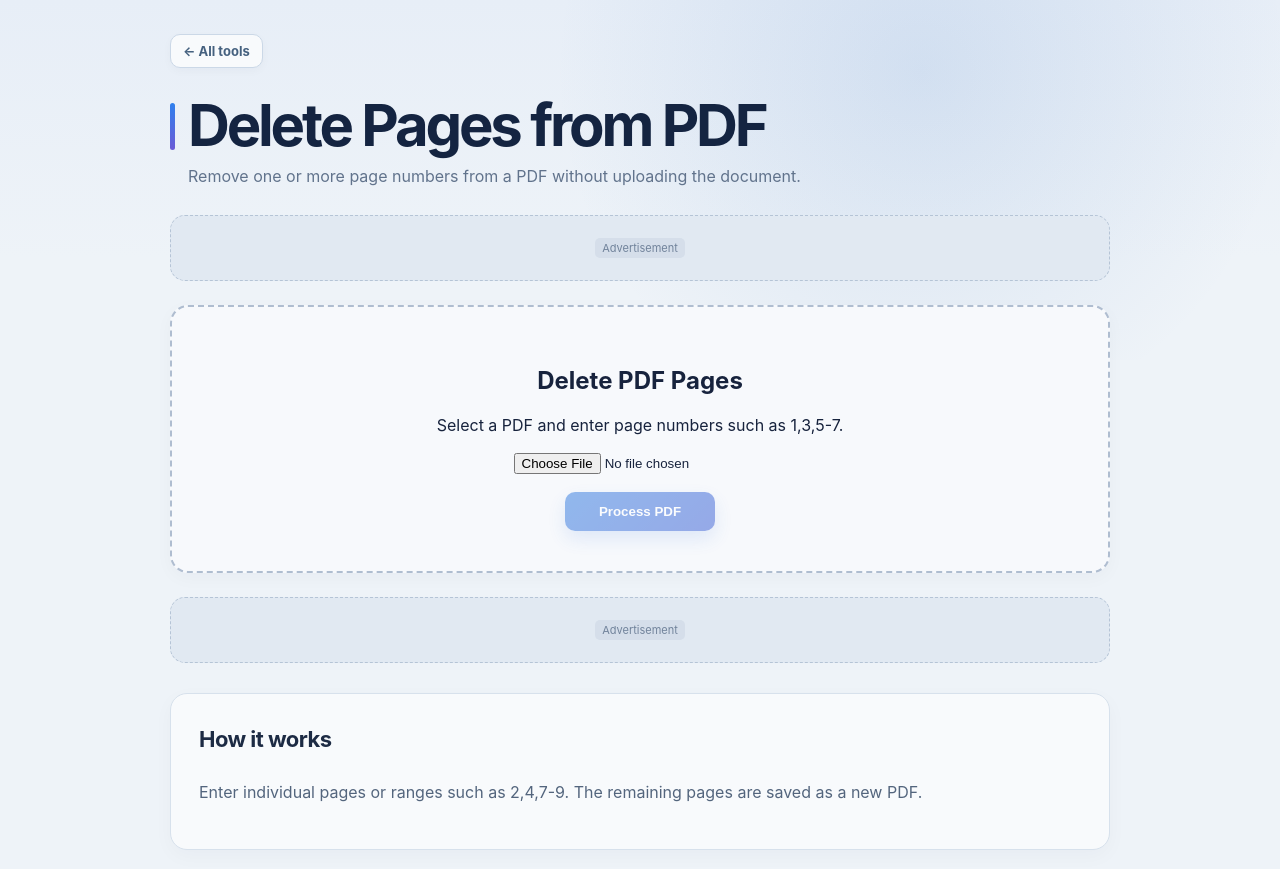
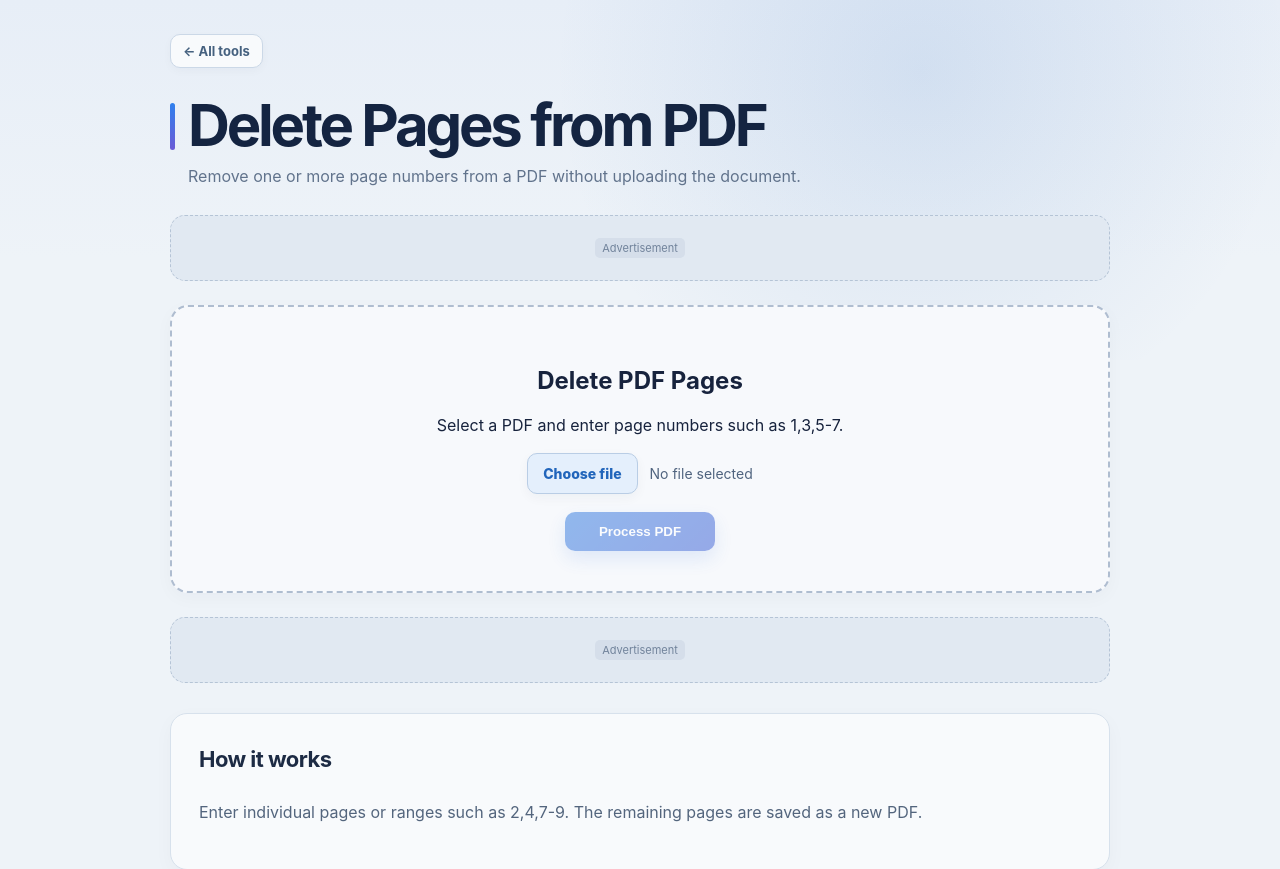
Before and after one commit to yiminggod1/pdf-tools, a Next.js app: page /pdf-tools/delete-pages-from-pdf in a window 1280 px wide. Shown: the top 869 px of the page. Built offline with nearby package versions, Linux system fonts and the light colour scheme.

Commit message:
Replace native file inputs with English picker

```diff
--- a/components/PdfPageTool.tsx
+++ b/components/PdfPageTool.tsx
@@ -1,16 +1,7 @@
 "use client";
-import {useState} from "react";import {PDFDocument} from "pdf-lib";
+import {useState} from "react";import {PDFDocument} from "pdf-lib";import FilePicker from "./FilePicker";
 export default function PdfPageTool({mode}:{mode:"delete"|"extract"}){
  const [file,setFile]=useState<File|null>(null),[pages,setPages]=useState("1"),[busy,setBusy]=useState(false),[msg,setMsg]=useState("");
- const run=async()=>{if(!file)return;setBusy(true);setMsg("");try{
-  const src=await PDFDocument.load(await file.arrayBuffer()),count=src.getPageCount();
-  const nums=pages.split(",").flatMap(x=>{const [a,b]=x.trim().split("-").map(Number);if(!a)return [];if(b&&b>=a)return Array.from({length:b-a+1},(_,i)=>a+i);return [a]}).filter(n=>n>=1&&n<=count);
-  if(!nums.length)throw new Error();
-  const keep=Array.from({length:count},(_,i)=>i+1);
-  const unique=Array.from(new Set(nums));const selected=mode==="extract"?unique:keep.filter(n=>!unique.includes(n));
-  if(!selected.length)throw new Error();
-  const out=await PDFDocument.create();const copied=await out.copyPages(src,selected.map(n=>n-1));copied.forEach(p=>out.addPage(p));
-  const data=await out.save();const buffer=new ArrayBuffer(data.byteLength);new Uint8Array(buffer).set(data);const blob=new Blob([buffer],{type:"application/pdf"}),a=document.createElement("a");a.href=URL.createObjectURL(blob);a.download=mode==="extract"?"extracted-pages.pdf":"pages-removed.pdf";a.click();setTimeout(()=>URL.revokeObjectURL(a.href),1000);setMsg(`Done — processed ${count} page(s) locally.`);
- }catch{setMsg("Could not process the PDF. Check the page numbers and try again.")}finally{setBusy(false)}};
- return <div><div className="drop"><h2>{mode==="extract"?"Extract PDF Pages":"Delete PDF Pages"}</h2><p>Select a PDF and enter page numbers such as 1,3,5-7.</p><input type="file" accept=".pdf,application/pdf" onChange={e=>setFile(e.target.files?.[0]||null)}/>{file&&<label className="pageinput">Pages <input value={pages} onChange={e=>setPages(e.target.value)} placeholder="1,3,5-7"/></label>}<button className="btn" disabled={!file||busy} onClick={run}>{busy?"Processing…":"Process PDF"}</button></div>{msg&&<div className="notice">{msg}</div>}</div>
+ const run=async()=>{if(!file)return;setBusy(true);setMsg("");try{const src=await PDFDocument.load(await file.arrayBuffer()),count=src.getPageCount();const nums=pages.split(",").flatMap(x=>{const [a,b]=x.trim().split("-").map(Number);if(!a)return [];if(b&&b>=a)return Array.from({length:b-a+1},(_,i)=>a+i);return [a]}).filter(n=>n>=1&&n<=count);if(!nums.length)throw new Error();const keep=Array.from({length:count},(_,i)=>i+1);const unique=Array.from(new Set(nums));const selected=mode==="extract"?unique:keep.filter(n=>!unique.includes(n));if(!selected.length)throw new Error();const out=await PDFDocument.create();const copied=await out.copyPages(src,selected.map(n=>n-1));copied.forEach(p=>out.addPage(p));const data=await out.save();const buffer=new ArrayBuffer(data.byteLength);new Uint8Array(buffer).set(data);const blob=new Blob([buffer],{type:"application/pdf"}),u=URL.createObjectURL(blob),a=document.createElement("a");a.href=u;a.download=mode==="extract"?"extracted-pages.pdf":"pages-removed.pdf";a.click();setTimeout(()=>URL.revokeObjectURL(u),1000);setMsg(`Done — processed ${count} page(s) locally.`)}catch{setMsg("Could not process the PDF. Check the page numbers and try again.")}finally{setBusy(false)}};
+ return <div><div className="drop"><h2>{mode==="extract"?"Extract PDF Pages":"Delete PDF Pages"}</h2><p>Select a PDF and enter page numbers such as 1,3,5-7.</p><FilePicker accept=".pdf,application/pdf" files={file?[file]:[]} onChange={next=>{setFile(next[0]||null);setMsg("")}}/>{file&&<label className="pageinput">Pages <input value={pages} onChange={e=>setPages(e.target.value)} placeholder="1,3,5-7"/></label>}<button className="btn" disabled={!file||busy} onClick={run}>{busy?"Processing…":"Process PDF"}</button></div>{msg&&<div className="notice">{msg}</div>}</div>
 }
```
